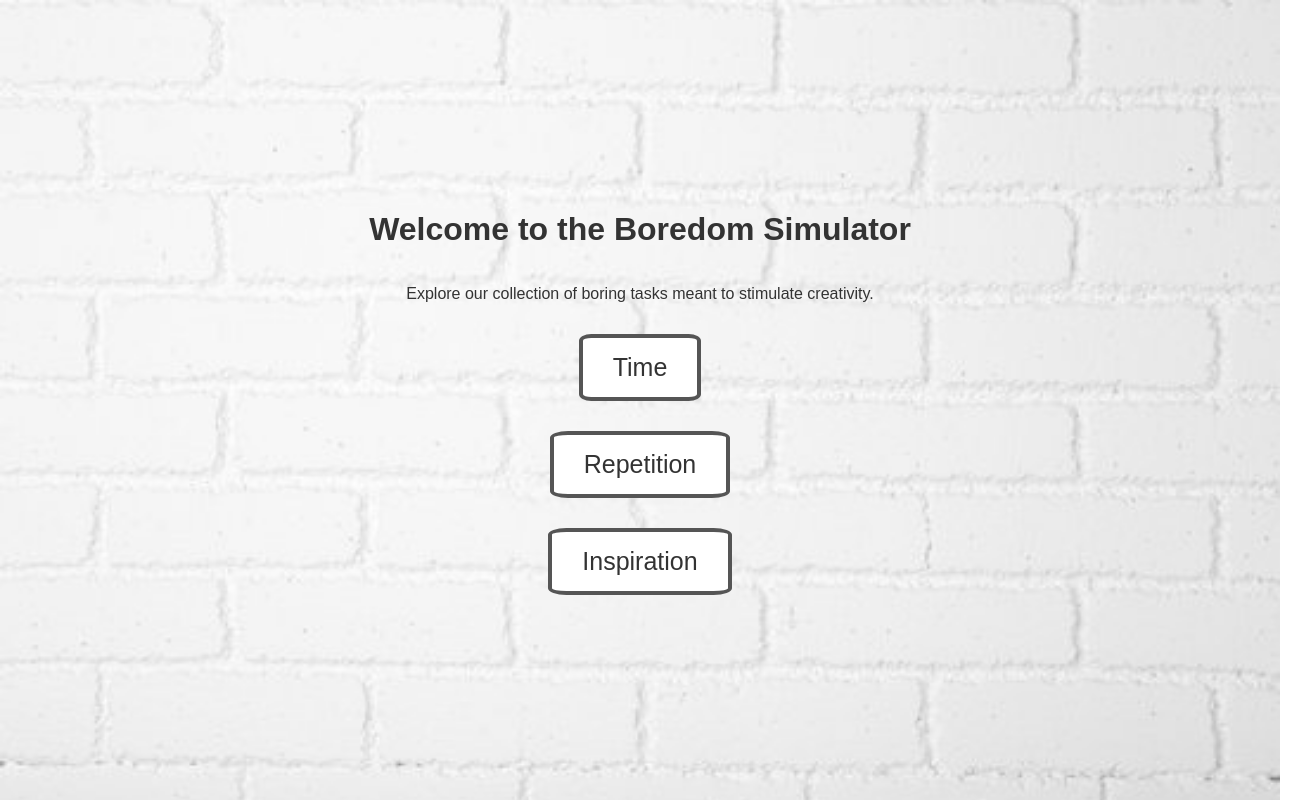
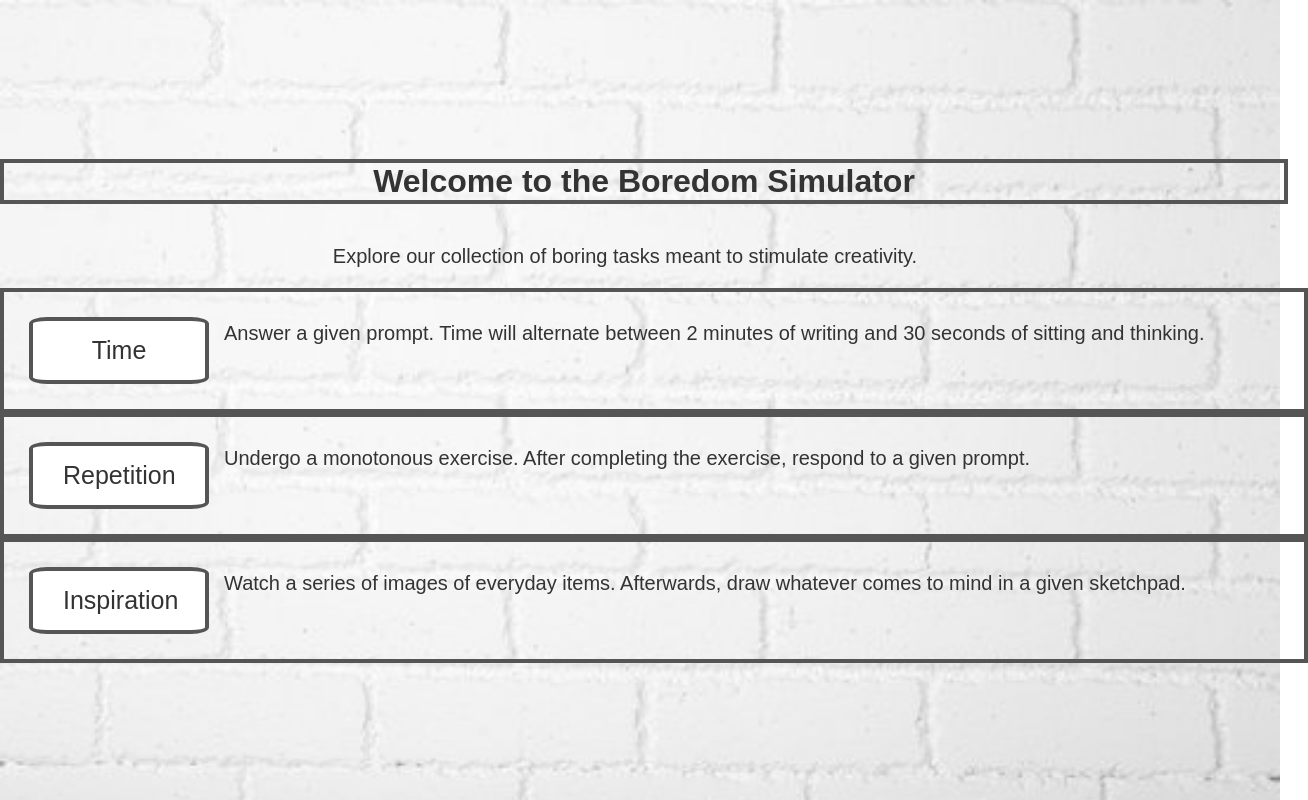
Before and after one commit to bradychua/Boredom, a plain HTML site: page index.html in a window 1280 px wide. Shown: the whole page, 1308 px wide, since content can reach past the window. Drawn offline with Linux system fonts and the light colour scheme.

Commit message:
Progress

```diff
--- a/index.html
+++ b/index.html
@@ -7,15 +7,25 @@
       background-attachment: fixed;
       background-size: cover;
       color: #333;
+      height: 100vh;
+      width: 100vw;
       margin: 0;
-      height: 100vh;
+      padding: 0;
       display: flex;
       align-items: center;
       justify-content: center;
       flex-direction: column;
     }
 
+    #content {
+        display: flex;
+        flex-direction: column;
+        width: 100%;
+    }
+
     button {
+      width: 180px;
+      text-align: center;
       margin: 15px;
       font-size: 25px;
       padding: 15px 30px;
@@ -32,6 +42,26 @@
       color: white;
     }
 
+    #row {
+        display: flex;
+        width: 100%;
+        padding: 10px;
+        border: 4px solid #555;
+    }
+
+    p {
+      padding-right: 30px;
+      font-family: 'Copperplate Gothic', sans-serif;
+      font-size: 20px;
+      text-align: center;
+    }
+
+    h1 {
+      border: 4px solid #555;
+      width: 100%;
+      text-align: center;
+    }
+
   </style>
 
 <!DOCTYPE html>
@@ -40,13 +70,25 @@
     <title>Boredom Simulation</title>
   </head>
   <body>
-    <h1>Welcome to the Boredom Simulator</h1>
-    <p>Explore our collection of boring tasks meant to stimulate creativity.</p>
+    <div id = "content">
+      <h1>Welcome to the Boredom Simulator</h1>
+      <p>Explore our collection of boring tasks meant to stimulate creativity.</p>
 
-    <a href = "time.html"> <button> Time </button> </a>
-    <a href = "repetition.html"> <button>  Repetition </button> </a>
-    <a href = "inspiration.html"> <button> Inspiration </button> </a>
+      <div id = "row">
+        <a href = "time.html"> <button> Time </button> </a>
+        <p>Answer a given prompt. Time will alternate between 2 minutes of writing and 30 seconds of sitting and thinking.</p>
+      </div>
 
+      <div id = "row">
+        <a href = "repetition.html"> <button>  Repetition </button> </a>
+        <p>Undergo a monotonous exercise. After completing the exercise, respond to a given prompt.</p>
+      </div>
+
+      <div id = "row">
+        <a href = "inspiration.html"> <button> Inspiration </button> </a>
+        <p>Watch a series of images of everyday items. Afterwards, draw whatever comes to mind in a given sketchpad.</p>
+      </div>
+    </div>
   </body>
 </html>
 
```
Also changed, not shown: inspiration.html (+21 -12 lines), time.html (+11 -4 lines), 1 other file.
